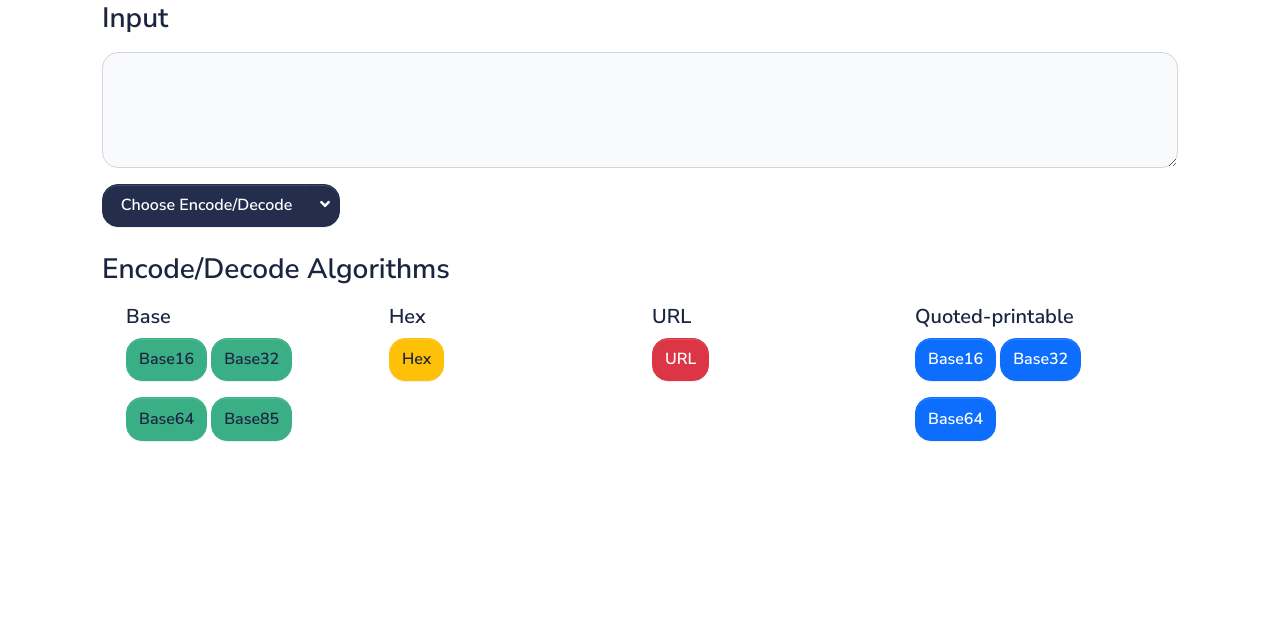
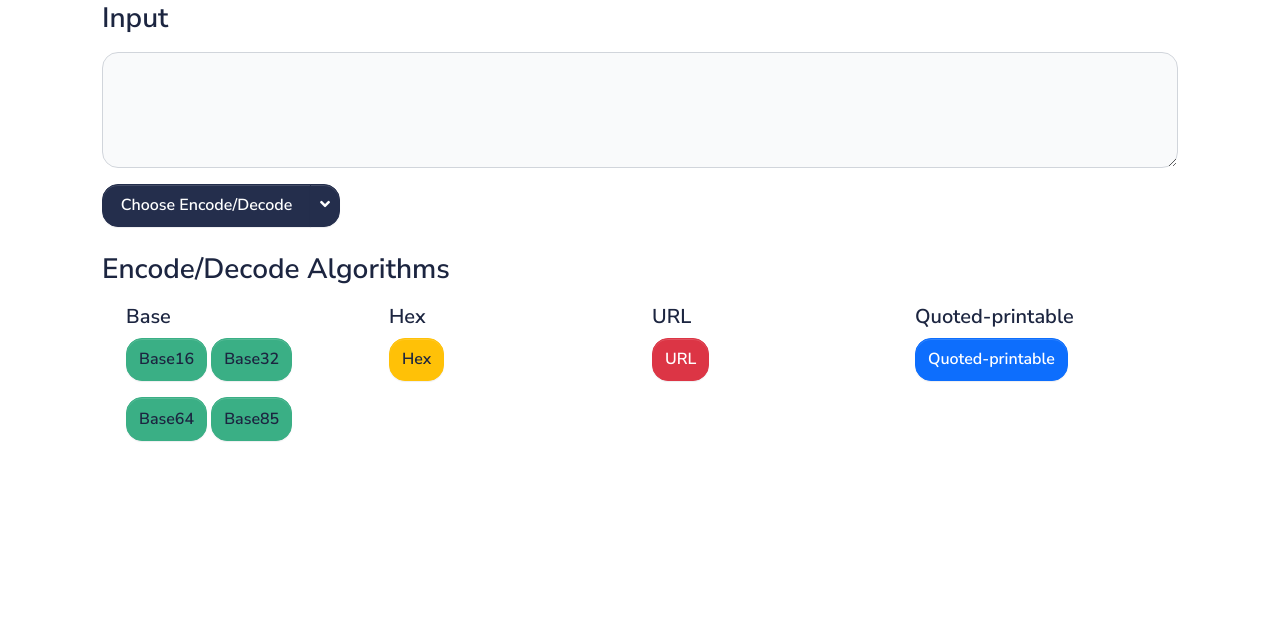
Before and after one commit to ChopperCP/mysite, a Django app: page / in a window 1280 px wide, after a click on "Encode/Decoder". Shown: the part 236-869 px from the top of the page. Run offline with Django 3.2, Linux system fonts and the light colour scheme; some libraries are stand-ins or nearby versions.

Commit message:
1. Added quoted-printable

```diff
--- a/apps/home/views.py
+++ b/apps/home/views.py
@@ -86,6 +86,8 @@ def index(request):
 					encode_decode_input = encode_decode_input.decode(
 						'utf8')  # We don't need bytes for URL encode/decode
 					context['encode_decode_result'] = EncodeDecodeResult.url(encode_decode_input, is_encode)
+				elif algorithm == 'Quoted-printable':
+					context['encode_decode_result'] = EncodeDecodeResult.quoted_printable(encode_decode_input, is_encode)
 
 				else:
 					context['is_bad_input'] = True
--- a/apps/templates/home/index.html
+++ b/apps/templates/home/index.html
@@ -237,11 +237,7 @@
                                                     <div class="col mb-5">
                                                         <h5>Quoted-printable</h5>
                                                         <input type="submit" class="btn btn-info mb-3"
-                                                               name="encode_decode_algorithm" value="Base16">
-                                                        <input type="submit" class="btn btn-info mb-3"
-                                                               name="encode_decode_algorithm" value="Base32">
-                                                        <input type="submit" class="btn btn-info mb-3"
-                                                               name="encode_decode_algorithm" value="Base64">
+                                                               name="encode_decode_algorithm" value="Quoted-printable">
                                                     </div>
 
                                                 </div>
```
Also changed, not shown: apps/home/models.py (+11 -0 lines).
